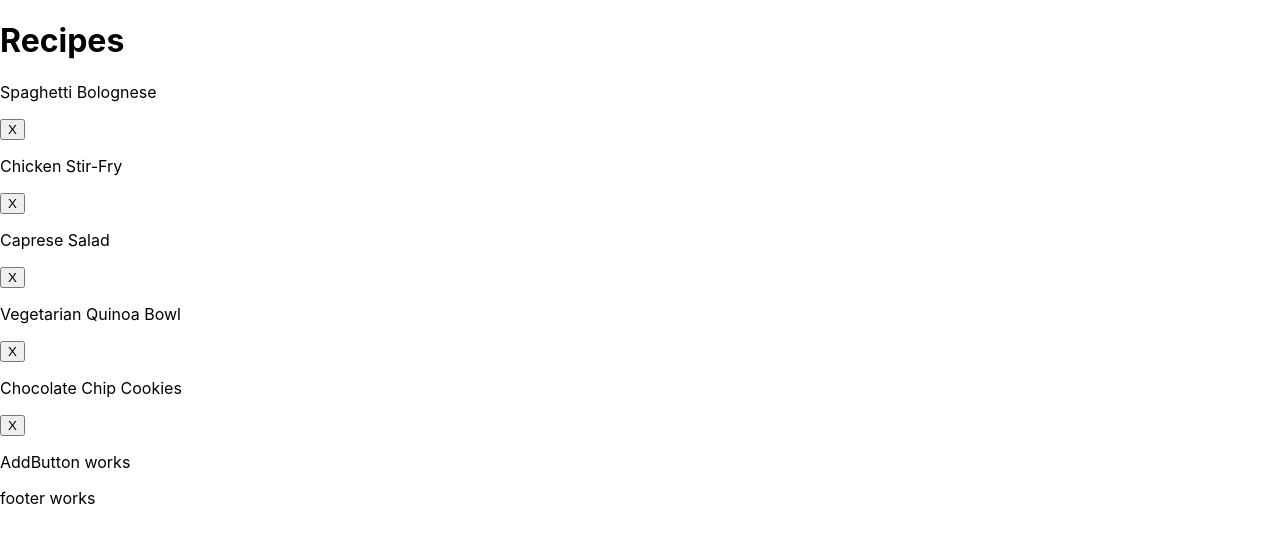
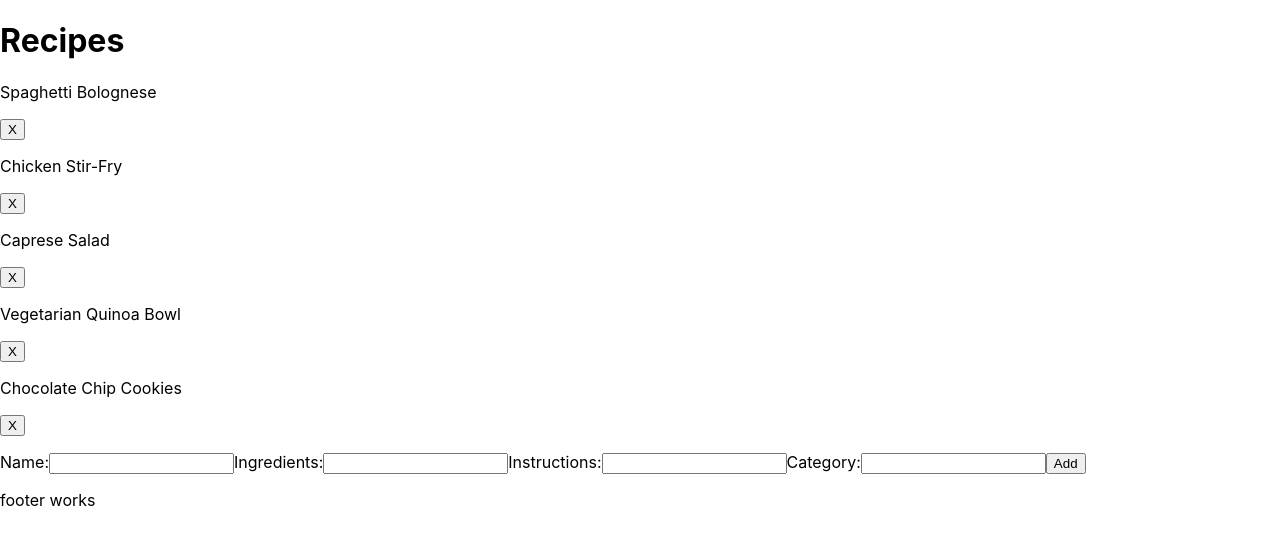
Before and after one commit to SchoolOfCode/bc15-w10-d5-hackathon-react-week-10-t29, a React (Create React App) app in the folder recipe/: page / in a window 1280 px wide. Shown: the top 544 px of the page. Built offline with nearby package versions, Linux system fonts and the light colour scheme.

Commit message:
functionality complete

```diff
--- a/recipe/src/AddButton.js
+++ b/recipe/src/AddButton.js
@@ -1,3 +1,6 @@
 export default function AddButton() {
-  return <p>AddButton works</p>;
+  return
+
+
+    ;
 }
--- a/recipe/src/App.js
+++ b/recipe/src/App.js
@@ -1,6 +1,6 @@
 import logo from "./logo.svg";
 import "./App.css";
-import AddButton from "./AddButton.js";
+import Form from "./Form.js";
 import Footer from "./Footer.js";
 import Header from "./Header.js";
 import Main from "./Main.js";
@@ -35,9 +35,9 @@ function App() {
     setShowRecipe(recipeToDisplay[0]);
   }
 
-  // function changeIngredientsState() {
-  //   setIngredientsPage
-  // }
+  function createNewRecipe(newRecipe) {
+    setRecipelist((previousrecipelist) => [...previousrecipelist, newRecipe])
+  }
 
   return (
     <>
@@ -48,7 +48,7 @@ function App() {
         displayRecipe={displayRecipe}
       />
       <Main recipelist={recipelist} showRecipe={showRecipe} />
-      <AddButton />
+      <Form createNewRecipe={createNewRecipe} />
       <Footer />
     </>
   );
--- a/recipe/src/Form.js
+++ b/recipe/src/Form.js
@@ -1,3 +1,66 @@
-export default function Form() {
-  return <p>form works</p>;
+import { useState } from "react";
+
+
+export default function Form({createNewRecipe}) {
+  const [id, setId] = useState(6);
+  const [newIngredients, setNewIngredients] = useState("");
+  const [newInstructions, setNewInstructions] = useState("");
+  const [newCategory, setNewCategory] = useState("");
+  const [newName, setNewName] = useState("");
+
+  function handleIngredients(e) {
+    setNewIngredients(e.target.value)
+  }
+
+    function handleInstructions(e) {
+    setNewInstructions(e.target.value)
+  }
+
+  function handleCategory(e) {
+    setNewCategory(e.target.value)
+  }
+
+function handleName(e) {
+    setNewName(e.target.value)
+  }
+
+
+  function handleClickAdd(e) {
+    e.preventDefault()
+    const newRecipe = {
+      id: id,
+      name:newName,
+   category:newCategory,
+  ingredients:newIngredients,
+  instructions:newInstructions,
+    }
+
+    createNewRecipe(newRecipe)
+    setNewCategory("")
+    setNewIngredients("")
+    setNewInstructions("")
+    setNewName("")
+
+setId((prevId) => prevId + 1);
+  }
+
+
+  return (
+  <div>
+      <form onSubmit={handleClickAdd}>
+        <label for ="Name">Name:</label>
+        <input type="text" value={newName} onChange={handleName} />
+      <label for ="Ingredients">Ingredients:</label>
+        <input type="text" value={newIngredients} onChange={handleIngredients} />
+      <label for ="Instructions">Instructions:</label>
+        <input type="text" value={newInstructions} onChange={handleInstructions} />
+        <label for ="Category">Category:</label>
+        <input type="text" value={newCategory} onChange={handleCategory} />
+        <button type="submit">Add</button>
+  </form>
+  </div >
+    );
 }
+
+//
+//
```
Also changed, not shown: 1 other file (tests, documents, lock files or other folders).
